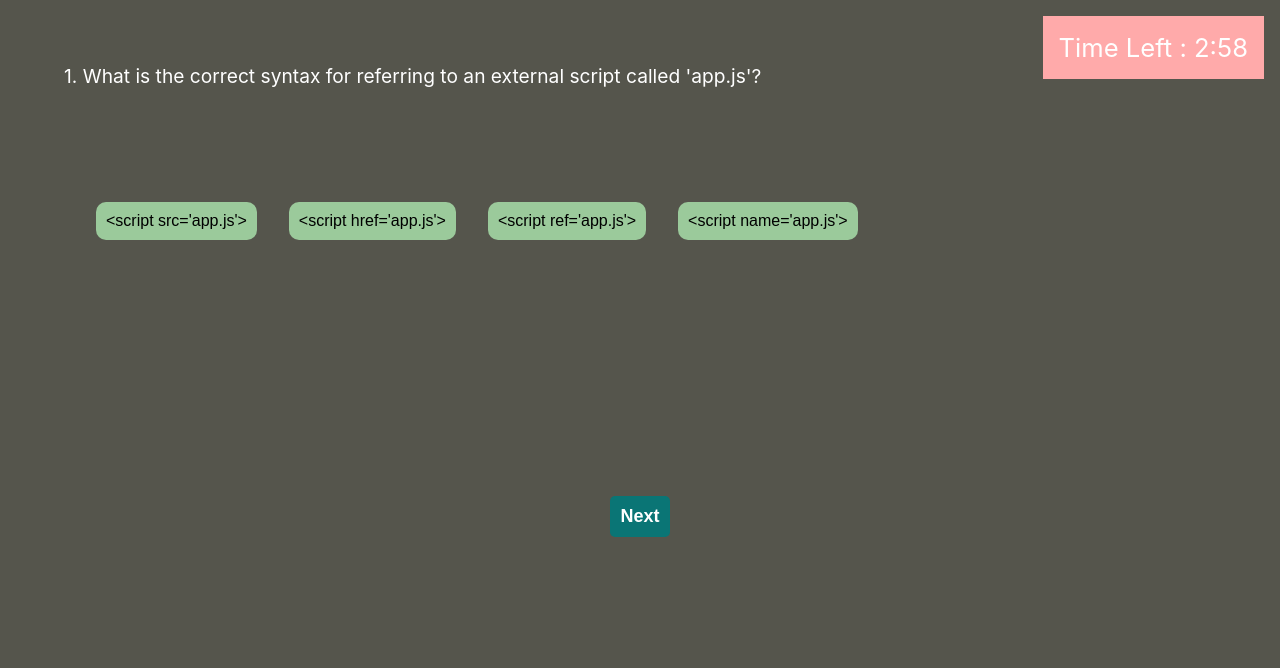
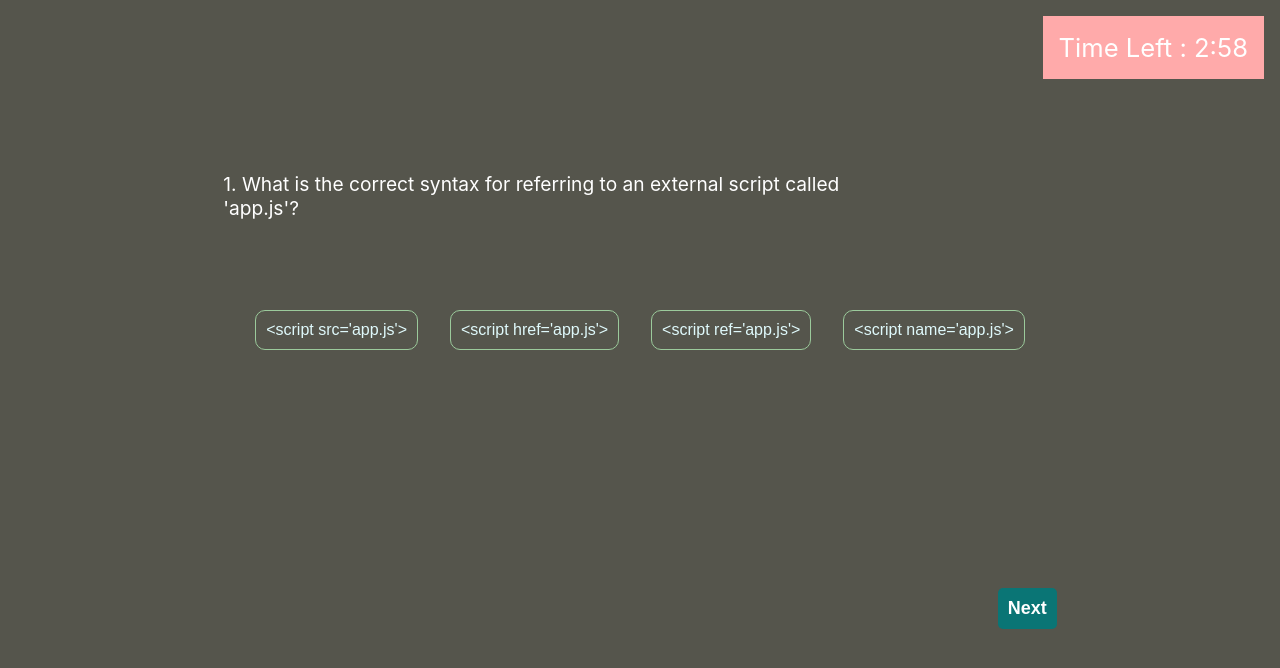
Before and after one commit to rohitd4007/quiz-app, a React (Create React App) app: page / in a window 1280 px wide. Both pictures are taken after a click on the button "Start Test". Shown: the top 668 px of the page. Built offline with nearby package versions, Linux system fonts and the light colour scheme.

Commit message:
updated css changes

```diff
--- a/src/Components/quizComponent/Quiz.css
+++ b/src/Components/quizComponent/Quiz.css
@@ -1,9 +1,9 @@
 .quiz-body {
     display: flex;
     flex-direction: column;
-    flex: 1 1;
-    align-self: flex-start;
-    padding: 4rem;
+    /* flex: 1 1; */
+    /* align-self: flex-start; */
+    /* padding: 4rem; */
 }
 
 .question {
@@ -14,13 +14,14 @@
 }
 
 .options-container {
-    margin: 2rem;
+    padding: 2rem;
     display: flex;
     flex-wrap: wrap;
     gap: 2rem;
     height: 16rem;
     overflow: auto;
     align-items: baseline;
+    /* border: 1px solid #9bca9b; */
 }
 
 .options-container button {
@@ -30,8 +31,8 @@
 }
 
 .button-container {
-    margin-top: 1rem;
-    align-self: center;
+    /* margin-top: 1rem; */
+    align-self: flex-end;
 }
 
 .button-container button {
@@ -49,11 +50,12 @@
 }
 
 .single {
-    background-color: rgb(155, 202, 155);
+    border: 0.1rem solid #9bca9b;
     margin-top: 10px;
     padding: 10px;
-    border: none;
     border-radius: 10px;
+    color: #dff9fb;
+    outline: none;
 }
 
 .select {
@@ -62,7 +64,6 @@
     padding: 10px;
     border: none;
     border-radius: 10px;
-    font-size: 1.2rem !important;
     color: #ffffff;
 }
 
@@ -87,4 +88,9 @@
         flex-direction: column;
         height: 20rem;
     }
+
+    .button-container {
+        margin-top: 1rem;
+        align-self: center;
+    }
 }
```
